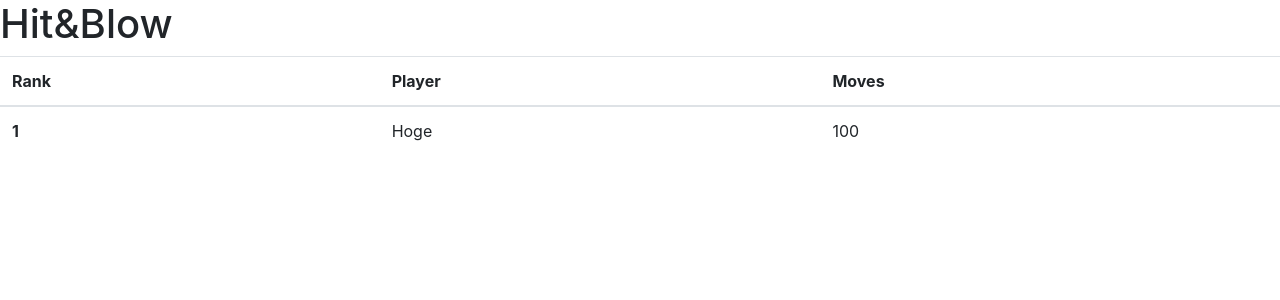
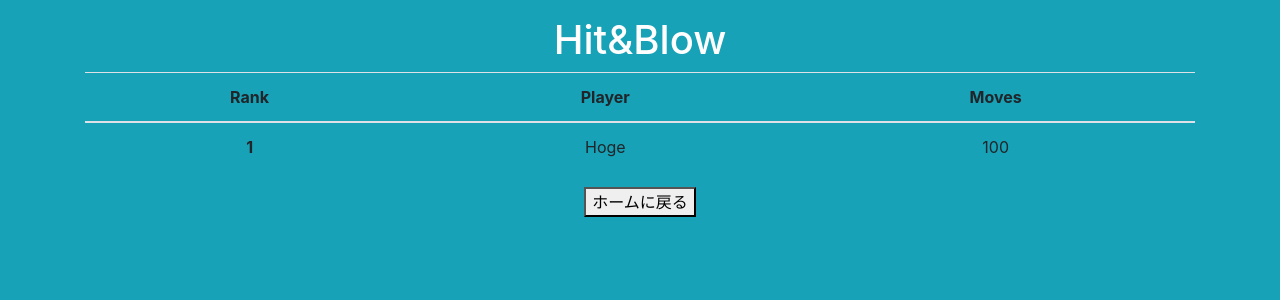
Before and after one commit to 2020-AIT-OOP2-Group2/Hit_and_Blow, a Flask app: page /result/ranking in a window 1280 px wide. Shown: the top 300 px of the page. Run offline with Flask 2, Linux system fonts and the light colour scheme; data comes from the database, SQL or seed files in the repository.

Commit message:
ランキング一覧のデザインを調整しました．

```diff
--- a/templates/ranking.html
+++ b/templates/ranking.html
@@ -12,10 +12,12 @@
     integrity="sha384-ho+j7jyWK8fNQe+A12Hb8AhRq26LrZ/JpcUGGOn+Y7RsweNrtN/tE3MoK7ZeZDyx"
     crossorigin="anonymous"></script>
   <!-- <link rel="stylesheet" href="/static/start.css"> -->
-  <script type="text/javascript" src="/static/ranking.js"></script>
+  <script defer type="text/javascript" src="/static/ranking.js"></script>
 </head>
 
-<body>
+<body class="p-3 mb-2 bg-info text-white">
+
+  <div class="text-center container">
     <h1>Hit&Blow</h1>
     <table class="table">
       <thead>
@@ -26,9 +28,13 @@
         </tr>
       </thead>
       <tbody id="ranking-data">
-
       </tbody>
     </table>
+
+    <button>
+      <a href="/" style="text-decoration: none;color: black;">ホームに戻る</a>
+    </button>
+  </div>
 </body>
 
 </html>
```
Lines whose indentation alone changed are shown as unchanged.
